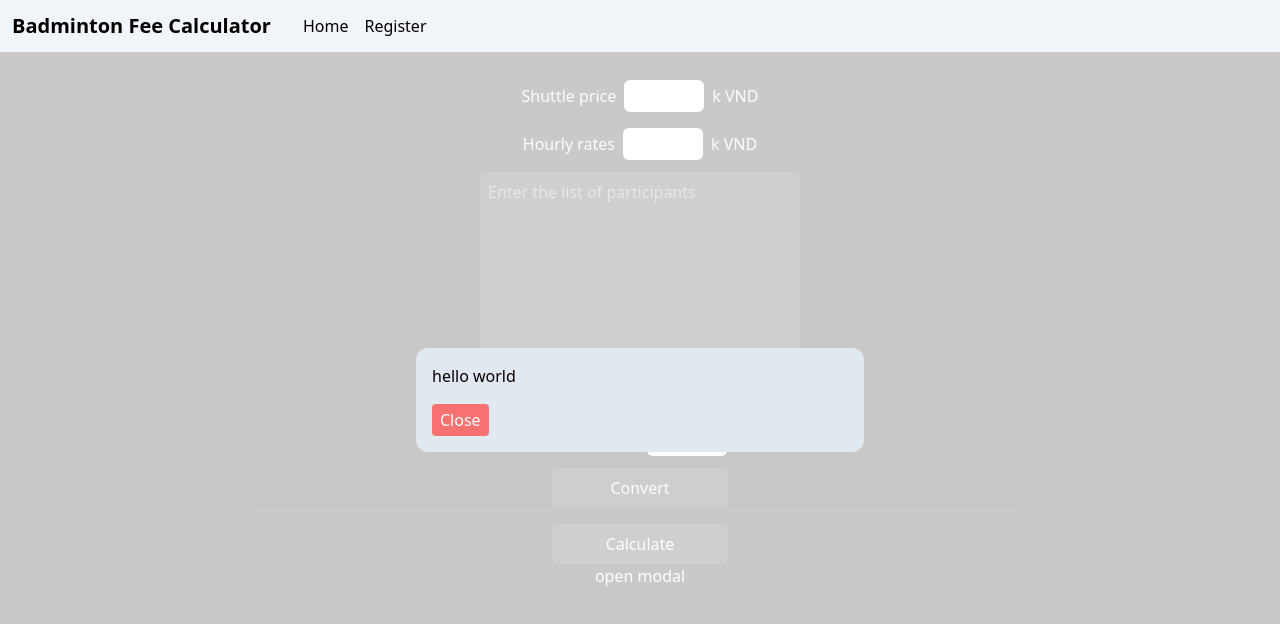
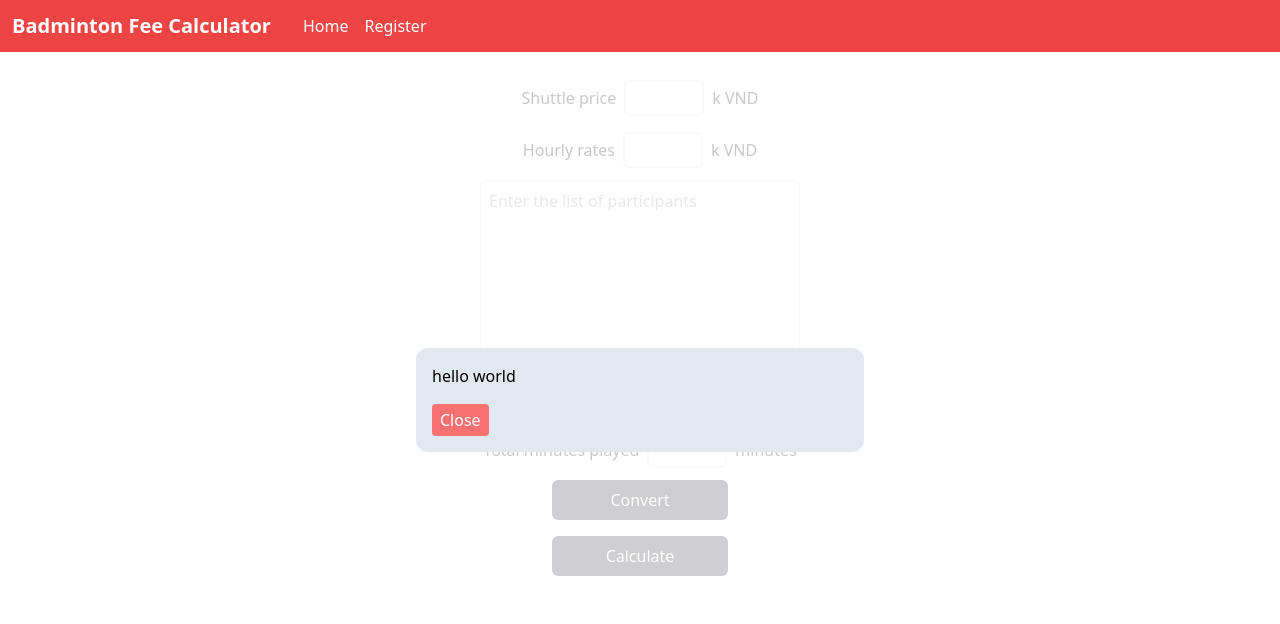
Before and after one commit to mercenarioZ/bf-calculator, a Next.js app: page / in a window 1280 px wide. Both pictures are taken after a click on the button "open modal". Shown: the top 624 px of the page. Built offline with nearby package versions, Linux system fonts and the light colour scheme.

Commit message:
feat(ui): adjust ui, add modal appearance effect

```diff
--- a/app/components/Modal.tsx
+++ b/app/components/Modal.tsx
@@ -9,9 +9,10 @@ interface ModalProps {
 const Modal: React.FC<ModalProps> = ({ isOpen, children, onClose }) => {
   return (
     <div>
-      {isOpen && (
-        <div className="fixed inset-0 bg-white bg-opacity-75 flex items-center justify-center">
-          <div className="bg-slate-200 p-4 w-full max-w-md rounded-xl">
+      <div className={`fixed inset-0 bg-white bg-opacity-75 flex items-center justify-center transition ${isOpen ? "translate-y-0 opacity-100" : "pointer-events-none -translate-y-1/2 opacity-0"}`}>
+        <div
+          className="bg-slate-200 p-4 w-full max-w-md rounded-xl"
+        >
           <div>{children}</div>
           <button
             onClick={onClose}
@@ -21,7 +22,6 @@ const Modal: React.FC<ModalProps> = ({ isOpen, children, onClose }) => {
           </button>
         </div>
       </div>
-      )}
     </div>
   );
 };
--- a/app/components/Navbar.tsx
+++ b/app/components/Navbar.tsx
@@ -8,7 +8,7 @@ const Navbar = () => {
   const router = useRouter();
 
   return (
-    <nav className="z-20 backdrop-blur-md text-black p-3 fixed w-full bg-slate-100">
+    <nav className="z-20 backdrop-blur-md text-white p-3 fixed w-full bg-red-500">
       <div className="flex gap-8 items-center">
         <div className="font-semibold text-xl cursor-pointer" onClick={() => router.push("/")}>Badminton Fee Calculator</div>
 
--- a/app/page.tsx
+++ b/app/page.tsx
@@ -28,17 +28,17 @@ export default function Home() {
   }, [participants, shuttlePrice]);
 
   return (
-    <div className="h-[100vh] bg-zinc-800">
+    <div className="h-[100vh] bg-white">
       <Navbar />
 
-      <div className="pt-20 text-slate-100 flex items-center justify-center gap-4 px-4">
+      <div className="pt-20 text-zinc-800 flex items-center justify-center gap-4 px-4">
         <div className="flex flex-col gap-3 items-center">
           <div className="flex gap-4 items-center flex-col">
             <div className="flex gap-2 items-center">
               <label htmlFor="shuttlePrice">Shuttle price</label>
               <input
                 id="shuttlePrice"
-                className="text-center text-black rounded-md w-20 p-1"
+                className="text-center text-black border-2  rounded-md w-20 p-1"
                 type="number"
                 value={shuttlePrice ?? ""}
                 onChange={(e) => setShuttlePrice(Number(e.target.value))}
@@ -50,7 +50,7 @@ export default function Home() {
               <label htmlFor="hourlyRates">Hourly rates</label>
               <input
                 id="hourlyRates"
-                className="text-center text-black rounded-md w-20 p-1"
+                className="text-center text-black rounded-md w-20 p-1 border-2"
                 type="text"
                 value={hourlyRates ?? ""}
                 onChange={(e) => setHourlyRates(e.target.value)}
@@ -62,13 +62,13 @@ export default function Home() {
             value={input}
             onChange={(e) => setInput(e.target.value)}
             placeholder="Enter the list of participants"
-            className="w-80 h-60 p-2 bg-zinc-700 rounded-md text-white focus:outline-none"
+            className="w-80 h-60 p-2 border rounded-md focus:outline-none"
           />
 
           <div className="flex gap-2 items-center">
             <label htmlFor="">Total minutes played</label>
             <input
-              className="text-center text-black rounded-md p-1 w-20"
+              className="text-center text-black rounded-md p-1 w-20 border-2"
               type="number"
               value={totalMinutes ?? ""}
               onChange={(e) => setTotalMinutes(Number(e.target.value))}
@@ -79,7 +79,7 @@ export default function Home() {
           <form>
             {/* convert button */}
             <button
-              className="bg-zinc-700 w-44 rounded-md p-2 hover:bg-zinc-800 transition"
+              className="bg-zinc-700 w-44 rounded-md p-2 text-white hover:bg-zinc-800 transition"
               onClick={(e) => {
                 e.preventDefault();
 
```
Lines whose indentation alone changed are shown as unchanged.
